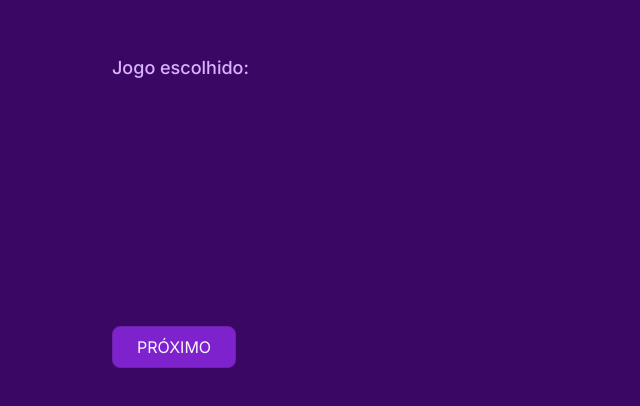
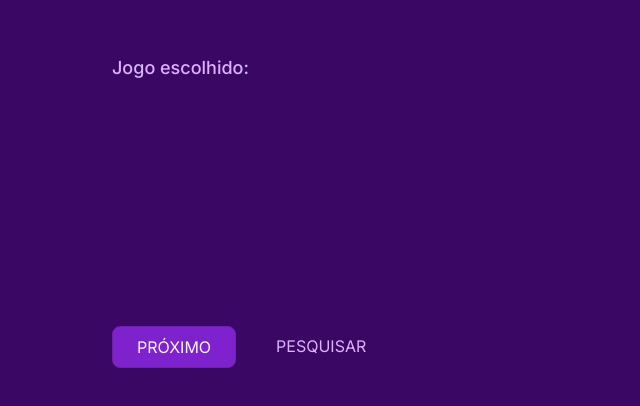
Before and after one commit to Panemiko/Bobajada, a Next.js app: page /jogos in a window 1280 px wide. Shown: the part 106-512 px from the top of the page, without its empty margins (0-640 px from the left). Built offline with nearby package versions, Linux system fonts and the light colour scheme; no server answers; a web font is replaced by a local one.

Commit message:
feat: add search button

```diff
--- a/src/app/(random)/jogos/page.tsx
+++ b/src/app/(random)/jogos/page.tsx
@@ -15,6 +15,7 @@ export default async function Page() {
         buttonClassName="text-purple-50 bg-purple-700 border-purple-800 hover:bg-purple-800 hover:border-purple-900 active:bg-purple-800"
         itemClassName="text-purple-50"
         apiPath="/api/game-list"
+        searchButtonClassName="text-purple-300 hover:bg-purple-800 active:bg-purple-800 hover:text-purple-50 active:text-purple-50"
       />
     </div>
   );
--- a/src/app/(random)/profissoes/page.tsx
+++ b/src/app/(random)/profissoes/page.tsx
@@ -15,6 +15,7 @@ export default async function Page() {
         buttonClassName="text-blue-50 bg-blue-700 border-blue-800 hover:bg-blue-800 hover:border-blue-900 active:bg-blue-800"
         itemClassName="text-blue-50"
         apiPath="/api/occupations-list"
+        searchButtonClassName="text-blue-300 hover:bg-blue-800 active:bg-blue-800 hover:text-blue-50 active:text-blue-50"
       />
     </div>
   );
--- a/src/app/(random)/randomizer.tsx
+++ b/src/app/(random)/randomizer.tsx
@@ -1,16 +1,19 @@
 "use client";
 
 import { cn, getBaseUrl } from "@/lib/utils";
+import Link from "next/link";
 import { useCallback, useEffect, useState } from "react";
 
 export function Randomizer({
   apiPath,
   buttonClassName,
   itemClassName,
+  searchButtonClassName,
 }: {
   apiPath: string;
   buttonClassName?: string;
   itemClassName?: string;
+  searchButtonClassName?: string;
 }) {
   const [items, setItems] = useState<string[]>([]);
   const [item, setItem] = useState("");
@@ -53,6 +56,7 @@ export function Randomizer({
       >
         {item}
       </span>
+      <div className="flex gap-4 flex-col lg:flex-row">
         <button
           onClick={refreshItem}
           className={cn(
@@ -62,6 +66,18 @@ export function Randomizer({
         >
           PRÓXIMO
         </button>
+        <Link
+          href={`https://google.com/search?q=${item}`}
+          target="_blank"
+          rel="noopener noreferrer"
+          className={cn(
+            "py-2 px-6 transition-colors block text-center rounded-lg w-full lg:w-fit",
+            searchButtonClassName
+          )}
+        >
+          PESQUISAR
+        </Link>
+      </div>
     </>
   );
 }
```
Lines whose indentation alone changed are shown as unchanged.
